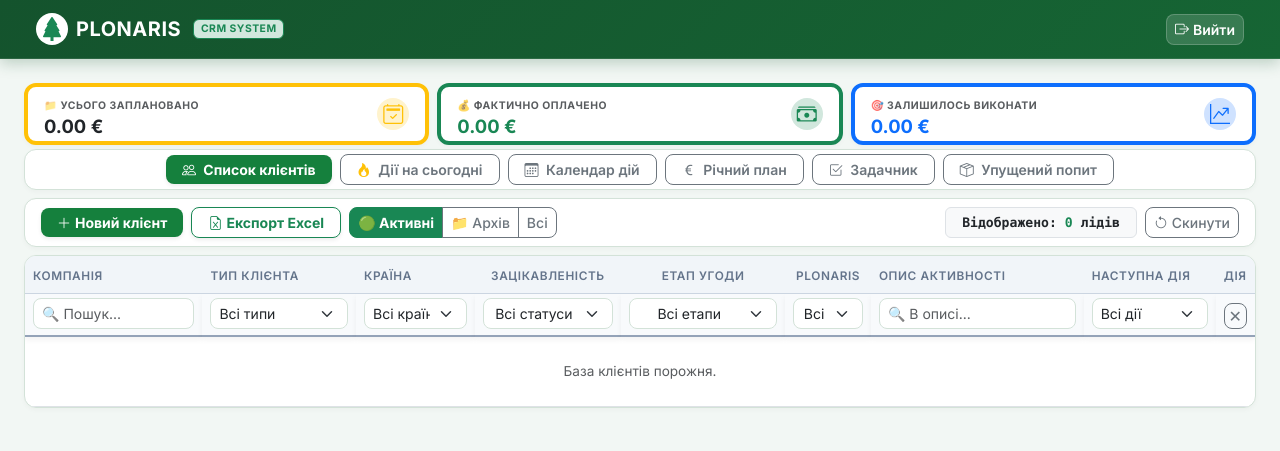
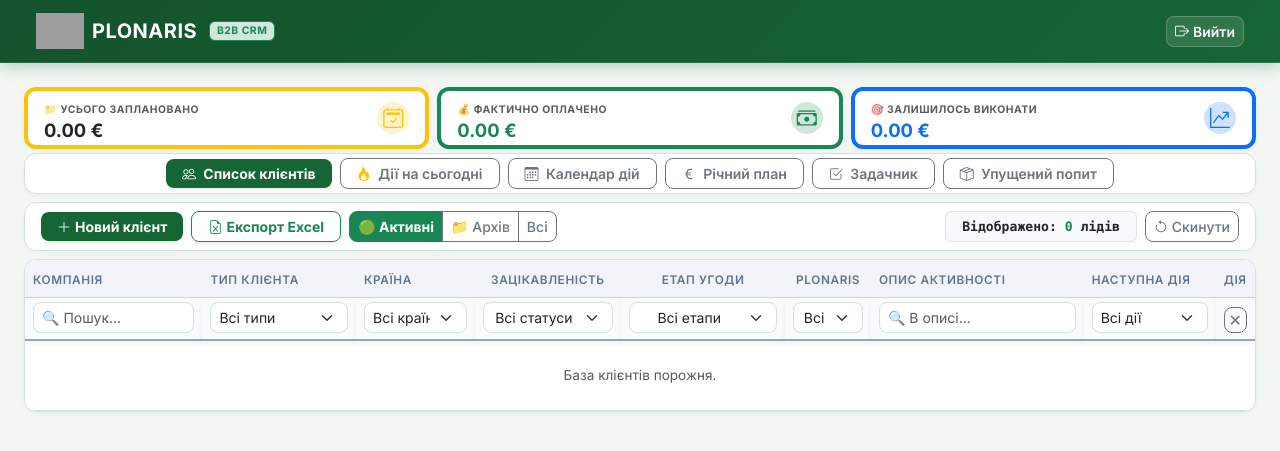
Before and after one commit to dimkapetrichenko-ctrl/plonaris_crm-new, a Flask app: page / in a window 1280 px wide. Shown: the top 451 px of the page. Run offline with Flask 3, Linux system fonts and the light colour scheme; the visitor is signed in with stand-in values (Sample User, id 1); data that the repository does not hold is empty; some libraries are stand-ins or nearby versions; grey boxes are pictures that could not be loaded.

Commit message:
Update base.html

```diff
--- a/templates/base.html
+++ b/templates/base.html
@@ -3,7 +3,7 @@
 <head>
     <meta charset="UTF-8">
     <meta name="viewport" content="width=device-width, initial-scale=1.0">
-    <title>Plonaris | CRM System</title>
+    <title>PLONARIS | B2B CRM System</title>
 
     <!-- Google Font: Inter -->
     <link rel="preconnect" href="https://fonts.googleapis.com">
@@ -16,14 +16,15 @@
 
     <style>
         :root {
+            /* Гармонійна зелена гама */
             --crm-bg: #f2f7f4;
             --crm-card-bg: #ffffff;
-            --crm-border: #d3e2d8;
+            --crm-border: #d4e3d9;
             --crm-border-subtle: #cbd5e1;
-            --crm-primary: #15803d;
-            --crm-primary-hover: #166534;
+            --crm-primary: #166534;
+            --crm-primary-hover: #14532d;
             --crm-header-green: #14532d;
-            --crm-accent-gold: #b45309;
+            --crm-accent-green: #22c55e;
             --crm-text-main: #0f172a;
             --crm-text-muted: #64748b;
         }
@@ -35,11 +36,20 @@
             -webkit-font-smoothing: antialiased;
         }
 
-        /* Зелена фірмова навігаційна панель */
+        /* Зелена верхня навігаційна панель */
         .navbar-custom {
             background: linear-gradient(135deg, #14532d 0%, #166534 100%);
             border-bottom: 1px solid rgba(255, 255, 255, 0.1);
             box-shadow: 0 4px 14px rgba(20, 83, 45, 0.25);
+        }
+
+        /* Логотип бренду */
+        .brand-logo-img {
+            height: 36px;
+            width: auto;
+            max-width: 140px;
+            object-fit: contain;
+            display: inline-block;
         }
 
         .brand-title {
@@ -49,12 +59,12 @@
             color: #ffffff;
         }
 
-        /* Картки */
+        /* Картки та панелі */
         .card {
             background: var(--crm-card-bg);
             border: 1px solid var(--crm-border);
             border-radius: 12px;
-            box-shadow: 0 2px 5px 0 rgba(0, 0, 0, 0.03);
+            box-shadow: 0 2px 4px 0 rgba(0, 0, 0, 0.03);
             transition: all 0.2s ease;
         }
         .card-header {
@@ -81,12 +91,12 @@
         }
 
         .btn-header-exit {
-            background-color: rgba(255, 255, 255, 0.15);
+            background-color: rgba(255, 255, 255, 0.12);
             color: #ffffff;
             border: 1px solid rgba(255, 255, 255, 0.2);
         }
         .btn-header-exit:hover {
-            background-color: rgba(0, 0, 0, 0.3);
+            background-color: rgba(0, 0, 0, 0.25);
             color: #ffffff;
         }
 
@@ -109,10 +119,10 @@
             transition: background-color 0.15s ease;
         }
         .table tbody tr:hover {
-            background-color: #f1f8f4;
+            background-color: #f0fdf4;
         }
 
-        /* М'які бейджі */
+        /* Soft Badges */
         .badge-soft-success { background-color: #dcfce7; color: #15803d; }
         .badge-soft-warning { background-color: #fef9c3; color: #854d0e; }
         .badge-soft-danger { background-color: #fee2e2; color: #b91c1c; }
@@ -126,17 +136,24 @@
         }
         .form-control:focus, .form-select:focus {
             border-color: var(--crm-primary);
-            box-shadow: 0 0 0 3px rgba(21, 128, 61, 0.18);
+            box-shadow: 0 0 0 3px rgba(22, 101, 52, 0.18);
         }
     </style>
 </head>
 <body>
-    <nav class="navbar navbar-expand-lg navbar-dark navbar-custom py-2.5 px-4 mb-4">
+    <nav class="navbar navbar-expand-lg navbar-dark navbar-custom py-2 px-4 mb-4">
         <div class="container-fluid">
             <a class="navbar-brand d-flex align-items-center gap-2 fw-bold text-white" href="/">
-                <i class="bi bi-tree-fill text-success fs-4 bg-white rounded-circle p-1 d-flex align-items-center justify-content-center" style="width: 32px; height: 32px;"></i>
+                <!-- Логотип компанії Plonaris -->
+                <img src="/static/logo.png" alt="Plonaris Logo" class="brand-logo-img" onerror="this.style.display='none'; document.getElementById('default-brand-icon').style.display='flex';">
+
+                <!-- Запасна векторна іконка, якщо logo.png ще не завантажено -->
+                <span id="default-brand-icon" class="bg-white text-success rounded-circle p-1 align-items-center justify-content-center shadow-xs" style="width: 32px; height: 32px; display: none;">
+                    <i class="bi bi-tree-fill fs-5"></i>
+                </span>
+
                 <span class="brand-title">PLONARIS</span>
-                <span class="badge bg-success-subtle text-success text-uppercase ms-1 border border-success fw-bold" style="font-size: 0.65rem; letter-spacing: 0.5px;">CRM System</span>
+                <span class="badge bg-success-subtle text-success text-uppercase ms-1 border border-success fw-bold" style="font-size: 0.65rem; letter-spacing: 0.5px;">B2B CRM</span>
             </a>
             <div class="d-flex align-items-center gap-2">
                 <a href="/logout" class="btn btn-sm btn-header-exit d-flex align-items-center gap-1 fw-semibold">
```
